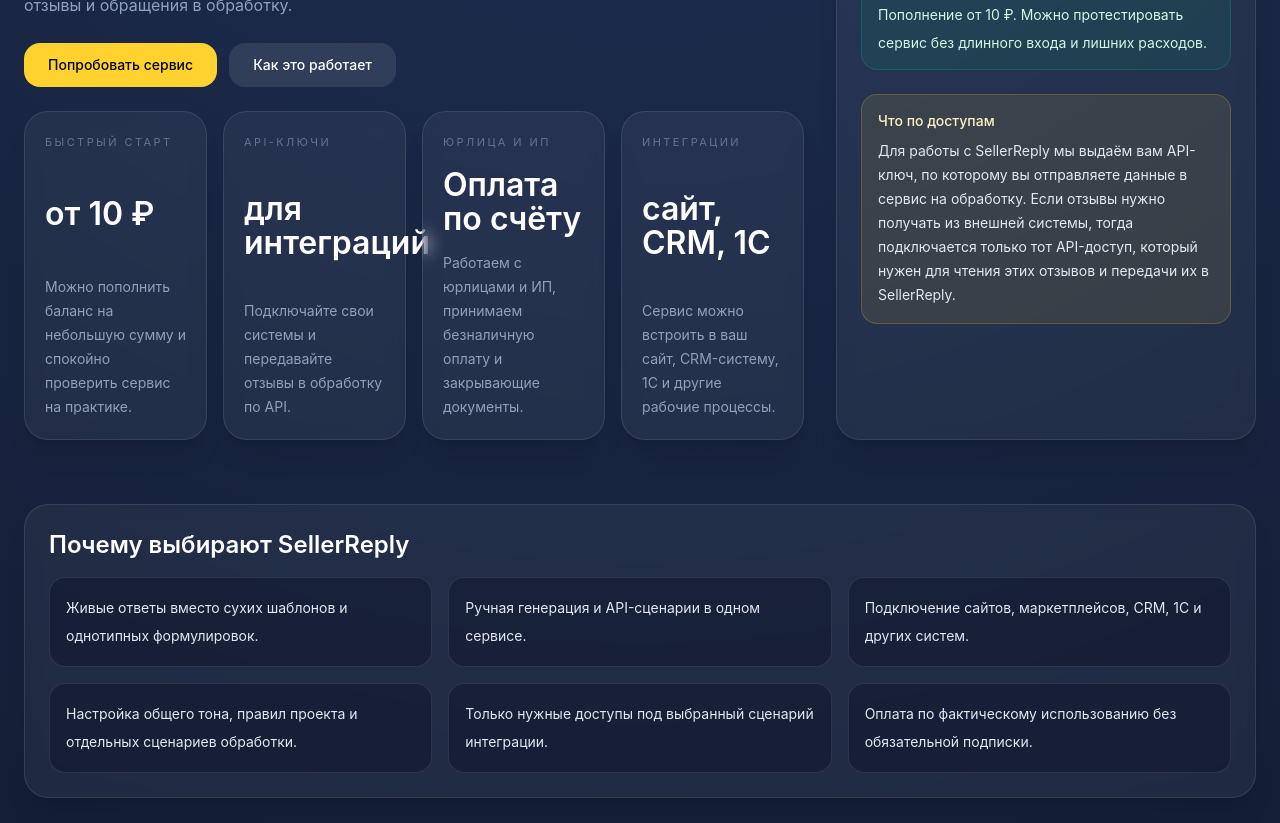
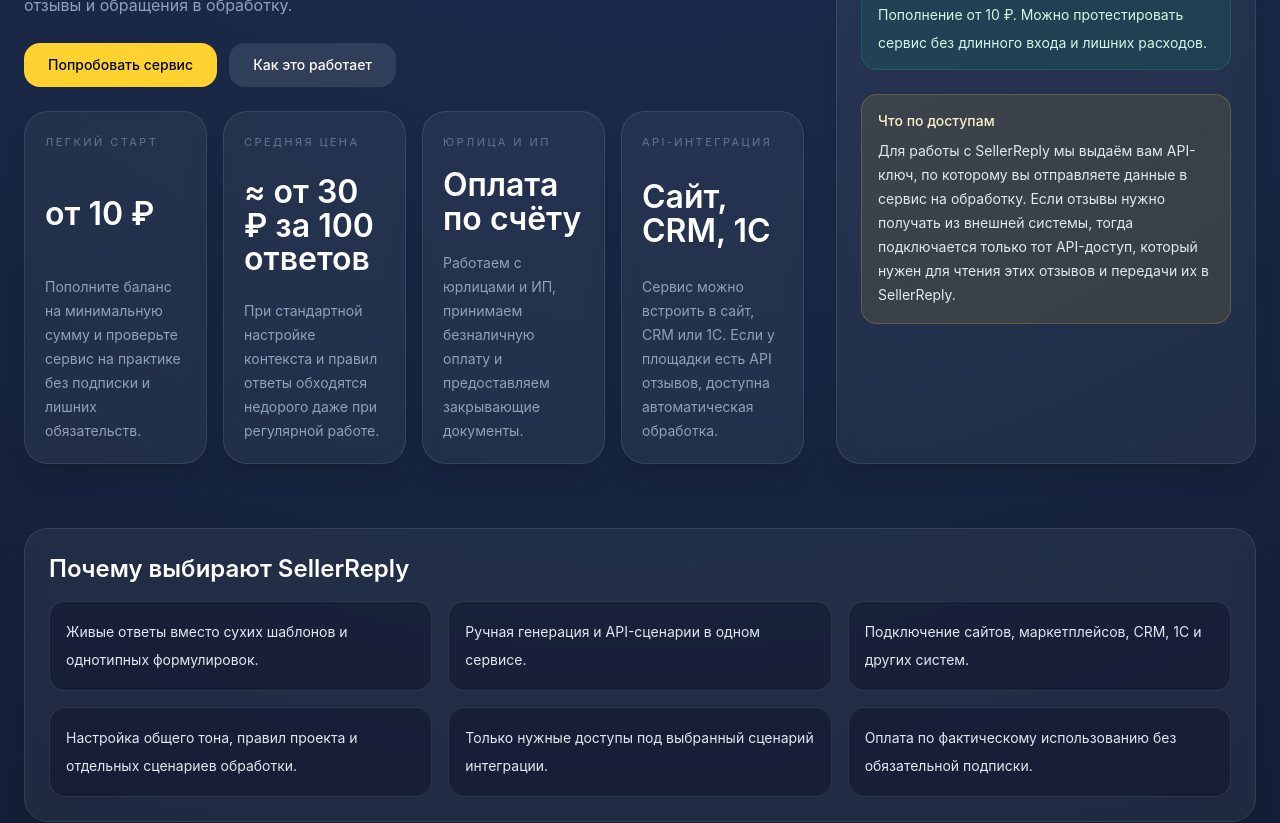
Before and after one commit to Kelevra99/ozon_rewiew_frontend, a Next.js app: page / in a window 1280 px wide. Shown: the part 620-1443 px from the top of the page. Built offline with nearby package versions, Linux system fonts and the light colour scheme; no server answers.

Commit message:
Rewrite landing stats cards copy

```diff
--- a/src/app/page.tsx
+++ b/src/app/page.tsx
@@ -21,24 +21,24 @@
 
 const stats = [
   {
-    label: 'Быстрый старт',
+    label: 'ЛЕГКИЙ СТАРТ',
     value: 'от 10 ₽',
-    hint: 'Можно пополнить баланс на небольшую сумму и спокойно проверить сервис на практике.',
+    hint: 'Пополните баланс на минимальную сумму и проверьте сервис на практике без подписки и лишних обязательств.',
   },
   {
-    label: 'API-ключи',
-    value: 'для интеграций',
-    hint: 'Подключайте свои системы и передавайте отзывы в обработку по API.',
+    label: 'СРЕДНЯЯ ЦЕНА',
+    value: '≈ от 30 ₽ за 100 ответов',
+    hint: 'При стандартной настройке контекста и правил ответы обходятся недорого даже при регулярной работе.',
   },
   {
-    label: 'Юрлица и ИП',
+    label: 'ЮРЛИЦА И ИП',
     value: 'Оплата по счёту',
-    hint: 'Работаем с юрлицами и ИП, принимаем безналичную оплату и закрывающие документы.',
+    hint: 'Работаем с юрлицами и ИП, принимаем безналичную оплату и предоставляем закрывающие документы.',
   },
   {
-    label: 'Интеграции',
-    value: 'сайт, CRM, 1С',
-    hint: 'Сервис можно встроить в ваш сайт, CRM-систему, 1С и другие рабочие процессы.',
+    label: 'API-ИНТЕГРАЦИЯ',
+    value: 'Сайт, CRM, 1С',
+    hint: 'Сервис можно встроить в сайт, CRM или 1С. Если у площадки есть API отзывов, доступна автоматическая обработка.',
   },
 ];
 
@@ -576,7 +576,7 @@
       <div className="mt-5 grid gap-4 xl:grid-cols-2">
         <ResponseCard
           tone="marketplace"
-          title="Встроенный генератор маркетплейса"
+          title="Стандартный ответ ИИ"
           subtitle="Формально, многословно, местами мимо смысла"
           text={item.marketplaceReply}
           bullets={item.marketplaceWeaknesses}
```
